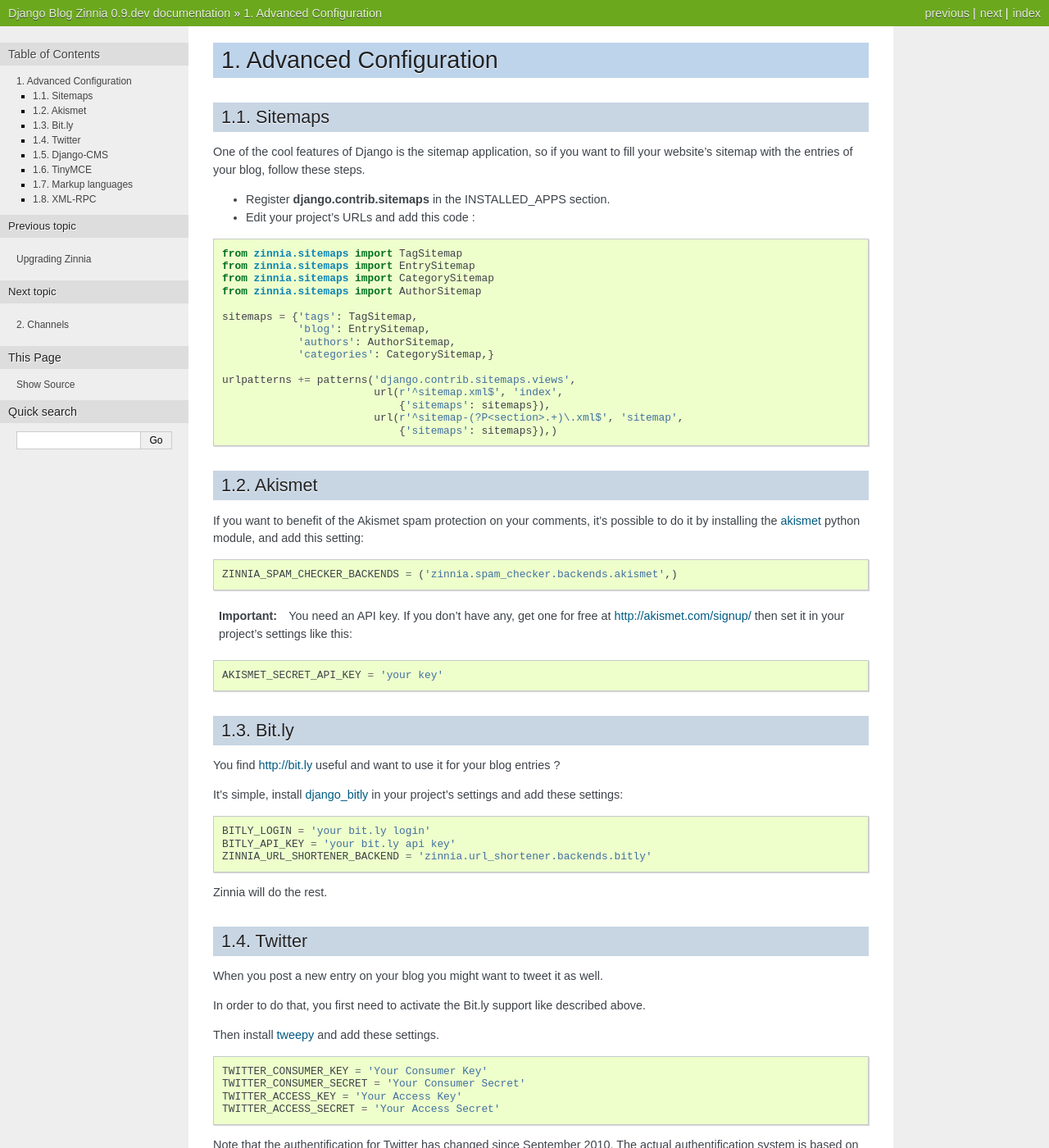
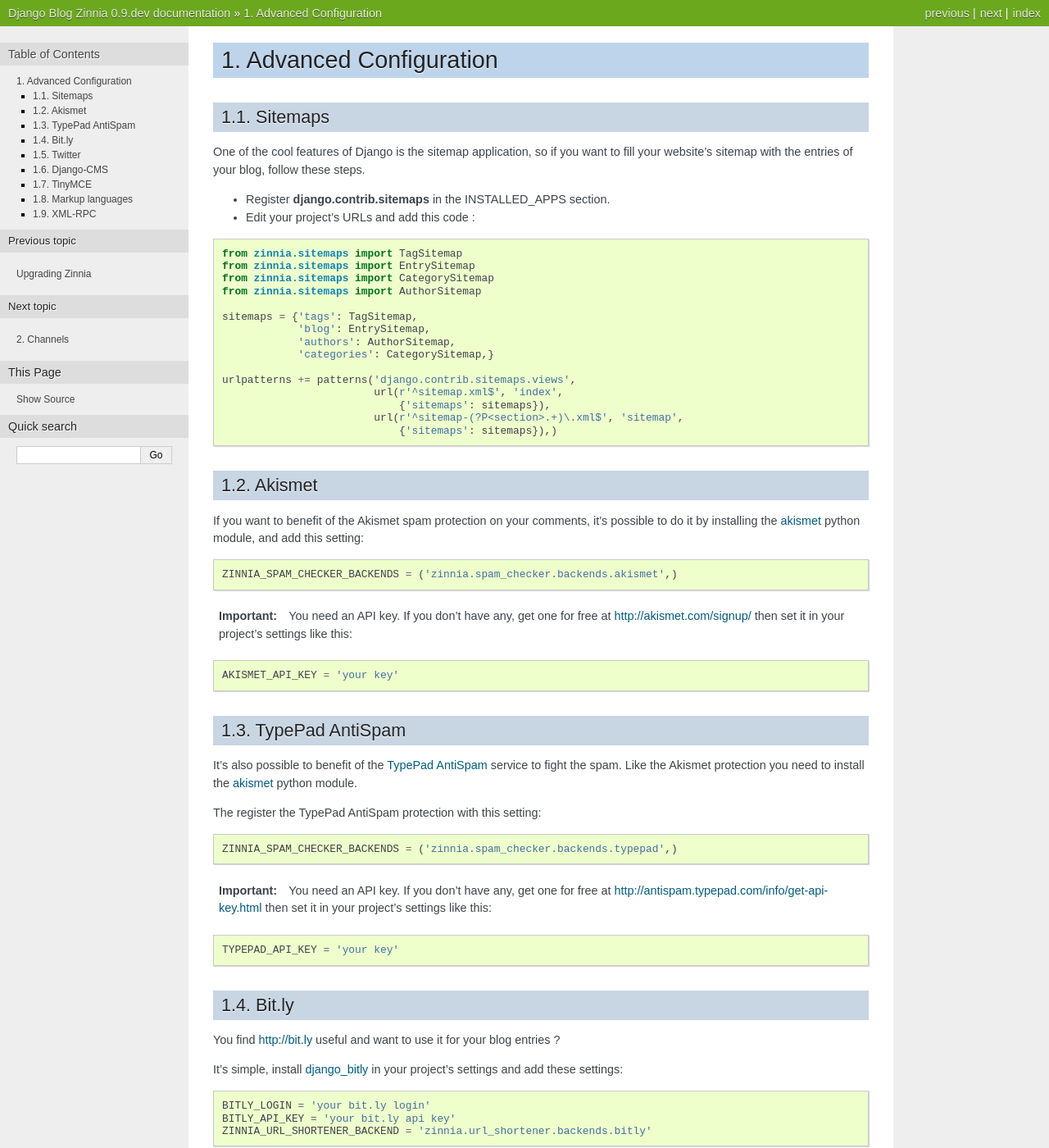
Before and after one commit to Fantomas42/django-blog-zinnia, a Sphinx documentation site: the page built from docs/configuration.rst, in a window 1280 px wide and 1400 px high. Shown: the whole window at 82% size. Built offline with Sphinx 7.4.7, drawn with Linux system fonts in a browser that asks for light colours; some of the changed text lies outside the part shown.

Commit message:
adding typepad spam checker backedn

```diff
--- a/README.rst
+++ b/README.rst
@@ -27,7 +27,7 @@
 * Prepublication and expiration
 * Edition in `MarkDown`_, `Textile`_ or `reStructuredText`_
 * Widgets (Popular entries, Similar entries, ...)
-* Spam protection with `Akismet`_
+* Spam protection with `Akismet`_ or `TypePad`_
 * Admin dashboard
 * `MetaWeblog API`_
 * Ping Directories
@@ -80,6 +80,7 @@
 .. _`Textile`: http://redcloth.org/hobix.com/textile/
 .. _`reStructuredText`: http://docutils.sourceforge.net/rst.html
 .. _`Akismet`: http://akismet.com
+.. _`TypePad`: http://antispam.typepad.com/
 .. _`MetaWeblog API`: http://www.xmlrpc.com/metaWeblogApi
 .. _`Bit.ly`: http://django-blog-zinnia.com/documentation/configuration/#bit-ly
 .. _`Twitter`: http://django-blog-zinnia.com/documentation/configuration/#twitter
--- a/docs/configuration.rst
+++ b/docs/configuration.rst
@@ -33,19 +33,37 @@
 -------
 
 If you want to benefit of the Akismet spam protection on your comments,
-it's possible to do it by installing the `akismet
-<http://www.voidspace.org.uk/python/modules.shtml#akismet>`_ python module,
-and add this setting: ::
+it's possible to do it by installing the `akismet`_ python module, and add
+this setting: ::
 
   ZINNIA_SPAM_CHECKER_BACKENDS = ('zinnia.spam_checker.backends.akismet',)
 
 .. important:: You need an API key. If you don't have any, get one for free at
    	       http://akismet.com/signup/ then set it in your project's
-   	       settings like this:
+	       settings like this:
 
 ::
 
-  AKISMET_SECRET_API_KEY = 'your key'
+  AKISMET_API_KEY = 'your key'
+
+TypePad AntiSpam
+----------------
+
+It's also possible to benefit of the `TypePad AntiSpam
+<http://antispam.typepad.com/>`_ service to fight the spam. Like the
+Akismet protection you need to install the `akismet`_ python module.
+
+The register the TypePad AntiSpam protection with this setting: ::
+
+  ZINNIA_SPAM_CHECKER_BACKENDS = ('zinnia.spam_checker.backends.typepad',)
+
+.. important:: You need an API key. If you don't have any, get one for free at
+	       http://antispam.typepad.com/info/get-api-key.html then set
+	       it in your project's settings like this:
+
+::
+
+  TYPEPAD_API_KEY = 'your key'
 
 Bit.ly
 ------
@@ -171,3 +189,7 @@
 **Note** : For the Pingback service check if your site is enabled for
 pingback detection.
 More information at http://hixie.ch/specs/pingback/pingback-1.0#TOC2
+
+
+
+.. `akismet`: http://www.voidspace.org.uk/python/modules.shtml#akismet
```
